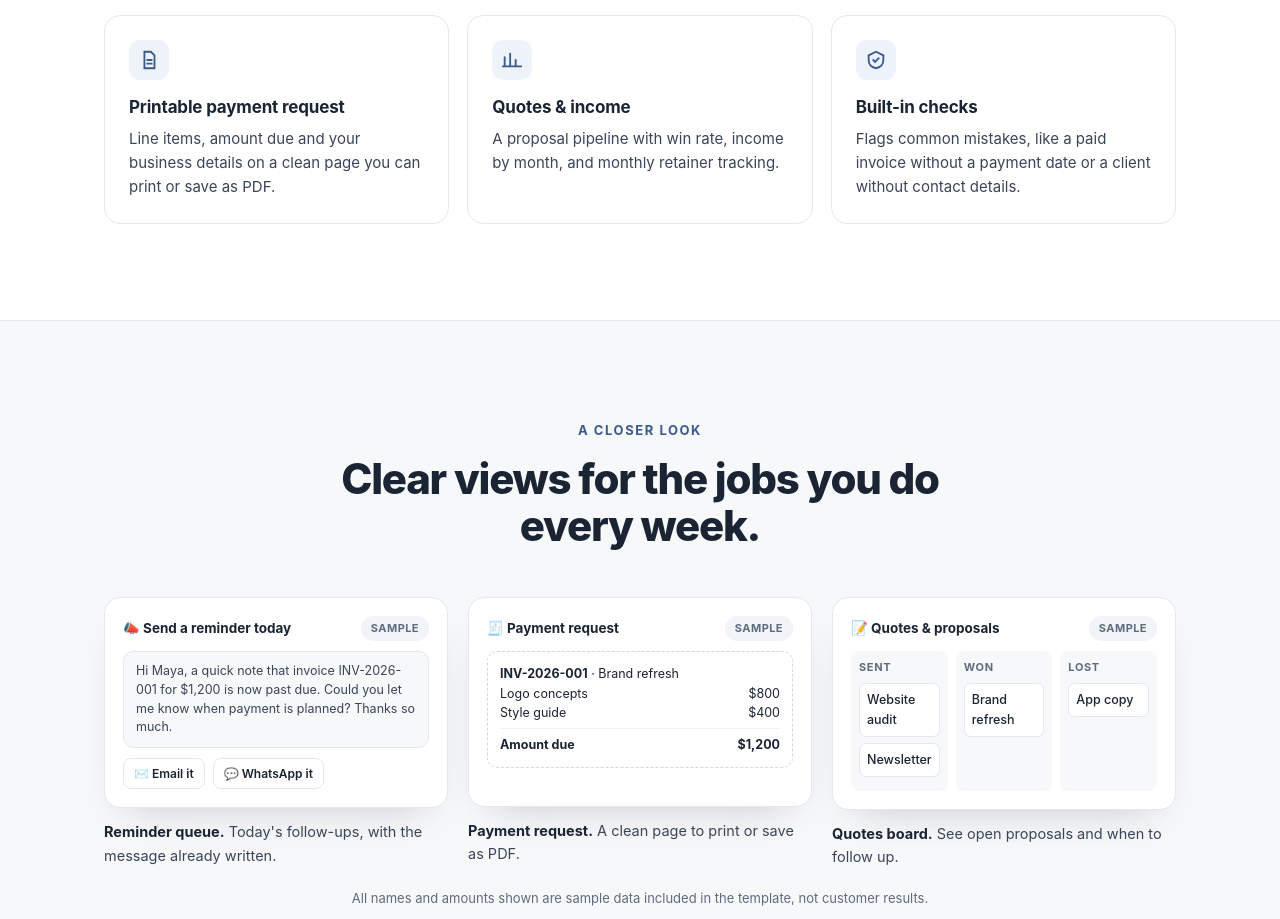
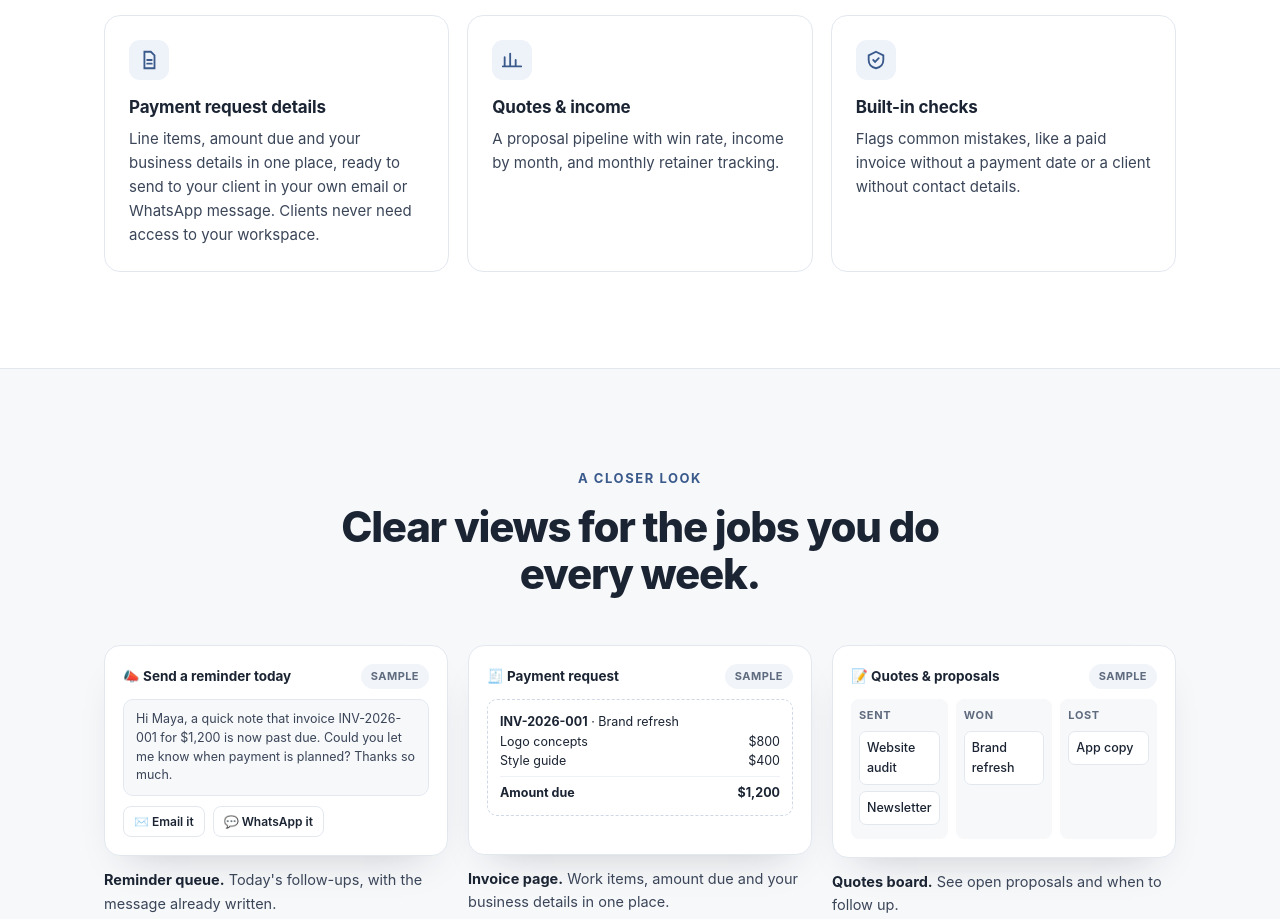
Before and after one commit to yohananpr11-ux/soloclerk-site, a plain HTML site: page index.html in a window 1280 px wide. Shown: the part 2523-3442 px from the top of the page. Drawn offline with Linux system fonts and the light colour scheme.

Commit message:
P0: remove printable/PDF promise (owner-approved t90u)

```diff
--- a/index.html
+++ b/index.html
@@ -243,7 +243,7 @@ footer .legal{flex-basis:100%;font-size:12.5px}
       <article><div class="ico"><svg width="22" height="22" viewBox="0 0 24 24" fill="none" stroke="#3A5A8C" stroke-width="2" stroke-linecap="round" aria-hidden="true"><rect x="3" y="4" width="18" height="16" rx="3"/><path d="M3 10h18M8 15h3"/></svg></div><h3>Money dashboard</h3><p>Owed to you, overdue, due in the next 7 days, paid this month and open quotes, at the top of the page.</p></article>
       <article><div class="ico"><svg width="22" height="22" viewBox="0 0 24 24" fill="none" stroke="#3A5A8C" stroke-width="2" stroke-linecap="round" aria-hidden="true"><path d="M4 5h16v11H8l-4 4z"/></svg></div><h3>Reminders that write themselves</h3><p>Each overdue invoice moves through friendly, firm and final stages, with a ready message and one-click Email or WhatsApp links.</p></article>
       <article><div class="ico"><svg width="22" height="22" viewBox="0 0 24 24" fill="none" stroke="#3A5A8C" stroke-width="2" stroke-linecap="round" aria-hidden="true"><circle cx="12" cy="12" r="8"/><path d="M12 8v4l3 2"/></svg></div><h3>Due dates from payment terms</h3><p>Set Net 14 or Net 30 once per client. Every invoice gets the right due date automatically.</p></article>
-      <article><div class="ico"><svg width="22" height="22" viewBox="0 0 24 24" fill="none" stroke="#3A5A8C" stroke-width="2" stroke-linecap="round" aria-hidden="true"><path d="M7 3h7l4 4v14H7z"/><path d="M10 12h5M10 16h5"/></svg></div><h3>Printable payment request</h3><p>Line items, amount due and your business details on a clean page you can print or save as PDF.</p></article>
+      <article><div class="ico"><svg width="22" height="22" viewBox="0 0 24 24" fill="none" stroke="#3A5A8C" stroke-width="2" stroke-linecap="round" aria-hidden="true"><path d="M7 3h7l4 4v14H7z"/><path d="M10 12h5M10 16h5"/></svg></div><h3>Payment request details</h3><p>Line items, amount due and your business details in one place, ready to send to your client in your own email or WhatsApp message. Clients never need access to your workspace.</p></article>
       <article><div class="ico"><svg width="22" height="22" viewBox="0 0 24 24" fill="none" stroke="#3A5A8C" stroke-width="2" stroke-linecap="round" aria-hidden="true"><path d="M4 19V9M10 19V5M16 19v-7M22 19H2"/></svg></div><h3>Quotes & income</h3><p>A proposal pipeline with win rate, income by month, and monthly retainer tracking.</p></article>
       <article><div class="ico"><svg width="22" height="22" viewBox="0 0 24 24" fill="none" stroke="#3A5A8C" stroke-width="2" stroke-linecap="round" aria-hidden="true"><path d="M12 3l8 4v5c0 5-3.5 8-8 9-4.5-1-8-4-8-9V7z"/><path d="M9 12l2 2 4-4"/></svg></div><h3>Built-in checks</h3><p>Flags common mistakes, like a paid invoice without a payment date or a client without contact details.</p></article>
     </div>
@@ -269,11 +269,11 @@ footer .legal{flex-basis:100%;font-size:12.5px}
       </figure>
       <!-- SCREENSHOT PLACEHOLDER: replace with assets/screens/payment-request.png -->
       <figure>
-        <div class="shot" role="img" aria-label="Preview of a printable payment request with sample line items">
+        <div class="shot" role="img" aria-label="Preview of an invoice page with sample line items">
           <div class="h">🧾 Payment request <span class="tag">Sample</span></div>
           <div class="pr"><b>INV-2026-001</b> · Brand refresh<br>Logo concepts <span style="float:right">$800</span><br>Style guide <span style="float:right">$400</span><div class="t"><b>Amount due</b><b>$1,200</b></div></div>
         </div>
-        <figcaption><b>Payment request.</b> A clean page to print or save as PDF.</figcaption>
+        <figcaption><b>Invoice page.</b> Work items, amount due and your business details in one place.</figcaption>
       </figure>
       <!-- SCREENSHOT PLACEHOLDER: replace with assets/screens/quotes.png -->
       <figure>
@@ -325,7 +325,7 @@ footer .legal{flex-basis:100%;font-size:12.5px}
         <li>✓ Full SoloClerk workspace for Notion</li>
         <li>✓ Clients, Projects, Tasks, Invoices, Line Items, Quotes</li>
         <li>✓ Money dashboard and reminder stages</li>
-        <li>✓ Payment reminder scripts and printable payment request</li>
+        <li>✓ Payment reminder scripts and a payment request guide</li>
         <li>✓ 5-minute "Start here" guide and sample data</li>
       </ul>
       <a class="btn btn-primary" href="https://soloclerk.gumroad.com/l/qmucxz?wanted=true">Get SoloClerk · $8</a>
```
